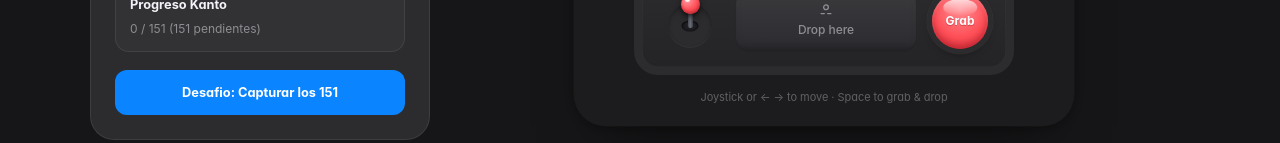
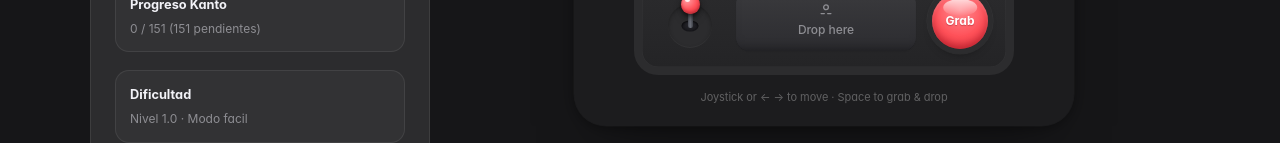
Before and after one commit to 420btc/pokegacha, a React (Vite) app in the folder app/: page / in a window 1280 px wide. Shown: the part 657-800 px from the top of the page. Built offline with nearby package versions, Linux system fonts and the light colour scheme.

Commit message:
Mecanicas de dificultad: temblor de garra, fase fantasma, dificultad progresiva + fix Vercel deploy

```diff
--- a/app/src/App.tsx
+++ b/app/src/App.tsx
@@ -278,6 +278,14 @@ function App() {
 
   const poolForClaw = useMemo(() => buildPool(machinePool), [machinePool])
 
+  /** Dificultad progresiva: 1.0 al inicio, hasta ~2.4 al completar 90+ Pokemon.
+      En speedrun escala un 20% mas rapido. */
+  const difficulty = useMemo(() => {
+    const base = 1 + (captures.length / 151) * 1.4
+    const speedrunBonus = speedrunActive ? 1.2 : 1
+    return Math.round(base * speedrunBonus * 100) / 100
+  }, [captures.length, speedrunActive])
+
   const sortedBots = [...bots].sort((a, b) => a.time - b.time)
 
   return (
@@ -484,6 +492,13 @@ function App() {
                   </span>
                 </div>
 
+                <div className="info-box">
+                  <strong>Dificultad</strong>
+                  <span style={{ fontSize: '0.75rem', color: difficulty > 1.6 ? '#ffd60a' : 'var(--pk-muted)' }}>
+                    Nivel {difficulty.toFixed(1)} · {difficulty > 1.6 ? 'Modo dificil' : difficulty > 1.2 ? 'Modo medio' : 'Modo facil'}
+                  </span>
+                </div>
+
                 {/* boton de desafio speedrun */}
                 <button className="speedrun-btn speedrun-btn--start" onClick={startSpeedrun}>
                   Desafio: Capturar los 151
@@ -504,6 +519,7 @@ function App() {
               key={clawKey.current}
               target={target}
               pool={poolForClaw}
+              difficulty={difficulty}
               title={speedrunActive ? 'Captura los 151!' : 'Atrapa al Pokemon correcto'}
               onVerify={handleVerify}
             />
--- a/app/src/features/playcaptcha/ClawCaptcha.tsx
+++ b/app/src/features/playcaptcha/ClawCaptcha.tsx
@@ -220,6 +220,8 @@ export interface ClawCaptchaProps {
   target?: ToyId
   /** The pool of toys that appear in the machine pile. Falls back to TOY_SET. */
   pool?: Array<{ toy: ToyId; w: number }>
+  /** Multiplicador de dificultad: >1 = joystick mas lento, garra mas inestable. */
+  difficulty?: number
   /** Fired once when the right toy lands in the tray. */
   onVerify?: () => void
   /** Heading shown above the machine. */
@@ -230,6 +232,7 @@ export interface ClawCaptchaProps {
 export function ClawCaptcha({
   target: targetProp,
   pool: poolProp,
+  difficulty = 1,
   onVerify,
   title = 'Demuestra que eres humano',
   className,
@@ -290,6 +293,8 @@ export function ClawCaptcha({
     swallow: 0, // 0..1 shrink+fade as a WRONG toy is dismissed off the lid
     released: false, // the claw has let go this drop (one-shot)
     mouthY: 353, // the hatch rim line in machine space — measured at release time
+    tremor: 0, // accumulated tremor shake intensity when carrying heavy/epic/legendary
+    ghostPhase: 0, // oscillating timer for ghost-type fade effects (0..1 period)
   })
 
   const softRef = useRef<Soft[] | null>(null)
@@ -418,6 +423,15 @@ export function ClawCaptcha({
         if (!el) continue
         const b = soft[i]
         el.style.transform = `translate(${b.dx.toFixed(2)}px, ${(b.dy + b.ey).toFixed(2)}px) rotate(${(pile[i].rot + b.rot).toFixed(2)}deg) scale(${(1 - b.sq * 0.6).toFixed(3)}, ${(1 + b.sq).toFixed(3)})`
+        // ── ghost phase ─────────────────────────────────────────
+        // Los tipo Fantasma (Gengar, Gastly, Haunter) se desvanecen ciclicamente
+        const tm = TOY_META[pile[i].toy]
+        if (tm.category.includes('Fantasma')) {
+          const ghostMask = 0.4 + 0.6 * Math.sin(s.ghostPhase * Math.PI * 0.7 + i * 0.8)
+          el.style.opacity = ghostMask.toFixed(2)
+        } else {
+          el.style.opacity = ''
+        }
       }
       if (s.carried >= 0 && carriedEl.current) {
         const w = pile[s.carried].w
@@ -505,7 +519,33 @@ export function ClawCaptcha({
         s.vx += s.drive * 720 * dt
         s.vx *= Math.exp(-5.5 * dt)
         s.x = Math.min(CLAW_MAX, Math.max(CLAW_MIN, s.x + s.vx * dt))
+        // ── ghost phase ─────────────────────────────────────────────
+      // Fantasmas (Gengar, Gastly, Haunter) se vuelven translucidos periodicamente
+      s.ghostPhase += dt * (0.8 + difficulty * 0.3)
+
+      if (ph === 'idle') {
+          // disipar temblor al no estar cargando
+          s.tremor *= Math.pow(0.08, dt)
+          s.y = HOME_Y
+        }
         if (ph === 'carry') {
+          // ── tremblor por Pokemon pesado ──────────────────────────────
+          // Mewtwo, Dragonite, Gengar... hacen temblar la garra al cargarlos.
+          // El temblor escala con weight, tremorChance y el multiplicador de dificultad.
+          const tm = TOY_META[target]
+          const tremorMax = (tm.weight * 1.2 + tm.tremorChance * 11) * difficulty
+          // aumento gradual de temblor al iniciar el carry
+          s.tremor += (tremorMax - s.tremor) * (1 - Math.exp(-1.8 * dt))
+          // jitter pseudo-aleatorio: se resetea por tramos para que sea impredecible
+          const tPhase = (now / 1000) * (2.8 + tm.weight * 3 + tm.tremorChance * 15) * difficulty
+          const tj = Math.sin(tPhase * 7.1) * 0.5 + Math.sin(tPhase * 13.7 + 1.3) * 0.5
+          const tremorX = tj * s.tremor * 1.8
+          const tremorY = Math.abs(tj) * s.tremor * 2.2
+          // aplicar al sway del pendulo
+          s.sway += tremorX * dt * 60
+          // la posicion Y tiembla ligeramente
+          s.y = HOME_Y + tremorY * Math.sin(tPhase * 9.3) * 1.2
+
           // the toy hangs FROM the claw, so it trails the sway a beat behind —
           // a lagged follower on its rotation reads as real dangling weight
           s.xrot += (s.sway * 0.5 - s.xrot) * (1 - Math.exp(-6 * dt))
--- a/app/src/features/playcaptcha/toys.ts
+++ b/app/src/features/playcaptcha/toys.ts
@@ -2,6 +2,8 @@
    Cada Pokemon tiene: sprite oficial, sprite HOME (512px), cry OGG, showdown GIF. */
 
 import { KANTO, TYPE_COLOR, type KantoEntry, RARITY_LABEL, type Rarity } from './kantoPokedex.ts'
+
+const clamp = (v: number, min: number, max: number) => Math.max(min, Math.min(max, v))
 
 export type { Rarity }
 export { RARITY_LABEL, RARITY_ORDER } from './kantoPokedex.ts'
@@ -41,6 +43,10 @@ export interface ToyMeta {
   power: number
   rarity: Rarity
   pokedexNum: number
+  /** Peso relativo (0-1): cuanto mas pesado, mas tiembla la garra al llevarlo. */
+  weight: number
+  /** Probabilidad de que la garra tiemble fuerte al cargarlo (base, 0-0.15). */
+  tremorChance: number
 }
 
 function hexToRgba(hex: string, alpha: number) {
@@ -52,6 +58,10 @@ function hexToRgba(hex: string, alpha: number) {
 
 function buildMeta(e: KantoEntry): ToyMeta {
   const accent = TYPE_COLOR[e.type] || '#8e8e93'
+  // peso relativo basado en el poder: un Bulbasaur (318) es ligero, un Mewtwo (680) pesa
+  const weight = clamp(e.power / 720, 0.28, 1)
+  // los legendarios y epicos tiemblan mas: factor basado en rareza
+  const tremorBase = { comun: 0.03, raro: 0.06, epico: 0.10, legendario: 0.15 }[e.rarity]
   return {
     label: e.name,
     accent,
@@ -65,6 +75,8 @@ function buildMeta(e: KantoEntry): ToyMeta {
     power: e.power,
     rarity: e.rarity,
     pokedexNum: e.id,
+    weight,
+    tremorChance: tremorBase,
   }
 }
 
```
Also changed, not shown: vercel.json (added).
